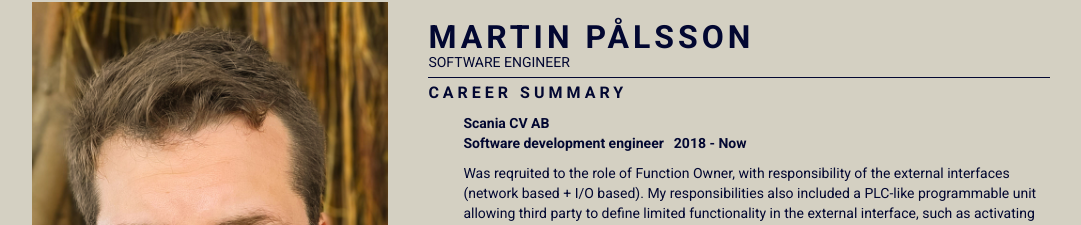
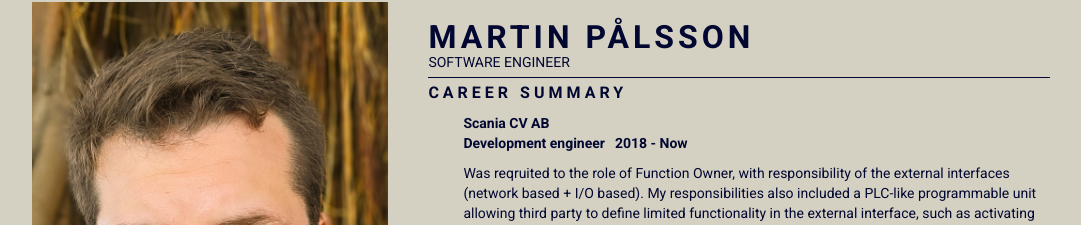
Before and after one commit to martinpalsson/curriculum-vitae, a Vue app: page / in a window 1280 px wide. Shown: the part 58-283 px from the top of the page, without its empty margins (68-1149 px from the left). Built offline with nearby package versions, Linux system fonts and the light colour scheme.

Commit message:
Changed one term

```diff
--- a/src/App.vue
+++ b/src/App.vue
@@ -49,7 +49,7 @@
         <TimelineItem
           period="2018 - Now"
           company="Scania CV AB"
-          role="Software development engineer"
+          role="Development engineer"
           role-description="Was reqruited to the role of Function Owner,
               with responsibility of the external interfaces (network based + I/O based).
               My responsibilities also included a PLC-like programmable unit allowing third party to define limited functionality in the external interface,
```
